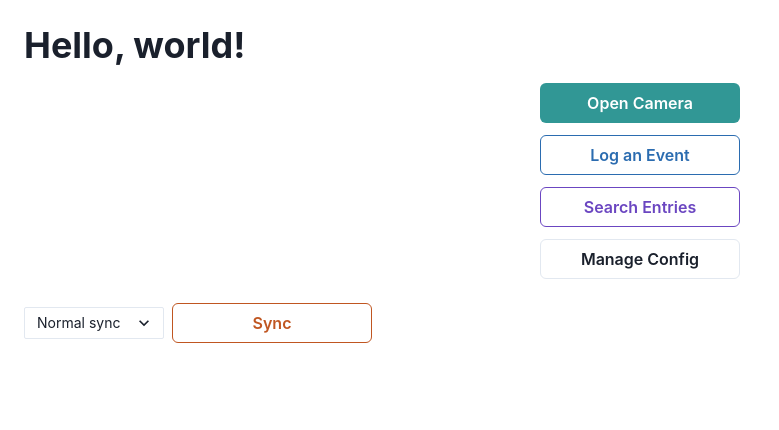
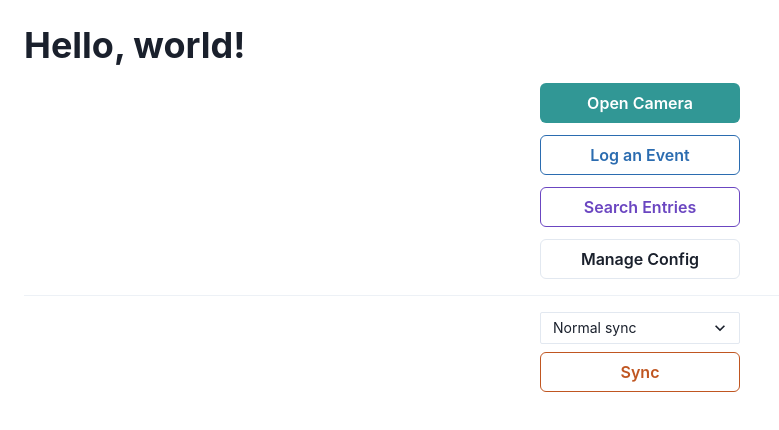
Before and after one commit to ottojung/volodyslav, a React (Vite) app in the folder frontend/: page / in a window 1280 px wide. Shown: the top 430 px of the page, without its empty margins (0-779 px from the left). Built offline with nearby package versions, Linux system fonts and the light colour scheme.

Commit message:
Fix centering of sync button on main page
Co-authored-by: ottojung <121908118+ottojung@users.noreply.github.com>

```diff
--- a/frontend/src/App.jsx
+++ b/frontend/src/App.jsx
@@ -1,6 +1,6 @@
 import React, { useState, useEffect } from 'react';
 import { Link } from 'react-router-dom';
-import { Button, Box, VStack, Heading, Text, HStack, Select, Spinner } from '@chakra-ui/react';
+import { Button, Box, VStack, Heading, Text, Select, Spinner, Divider } from '@chakra-ui/react';
 import { logger } from './DescriptionEntry/logger.js';
 import { postSync } from './Sync/api.js';
 
@@ -113,14 +113,14 @@ function App() {
           </Link>
         </VStack>
 
-        <Box pt={2}>
-          <VStack spacing={2} align="stretch">
-            <HStack spacing={2}>
+        <Divider />
+
+        <VStack spacing={2}>
           <Select
             size="sm"
             value={syncResetToTheirs ? 'reset-to-theirs' : ''}
             onChange={(e) => { setSyncResetToTheirs(e.target.value === 'reset-to-theirs'); setSyncState('idle'); setSyncError(''); }}
-                w="140px"
+            w="200px"
           >
             <option value="">Normal sync</option>
             <option value="reset-to-theirs">Reset to Theirs</option>
@@ -135,12 +135,10 @@ function App() {
           >
             {syncState === 'loading' ? 'Syncing…' : syncState === 'success' ? 'Synced!' : 'Sync'}
           </Button>
-            </HStack>
           {syncState === 'error' && syncError !== '' && (
-              <Text fontSize="sm" color="red.600">{syncError}</Text>
+            <Text fontSize="sm" color="red.600" textAlign="center">{syncError}</Text>
           )}
         </VStack>
-        </Box>
       </VStack>
     </Box>
   );
```
Lines whose indentation alone changed are shown as unchanged.
